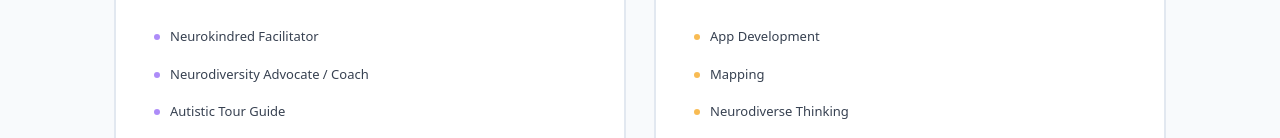
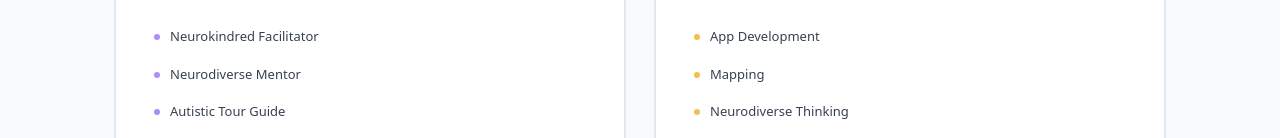
Before and after one commit to kramnoxid/career-plan, a React (Vite) app: page / in a window 1280 px wide. Shown: the part 662-800 px from the top of the page. Built offline with nearby package versions, Linux system fonts and the light colour scheme.

Commit message:
Replace Neurodiversity Advocate with Neurodiverse Mentor in Plan C

```diff
--- a/src/data.js
+++ b/src/data.js
@@ -100,16 +100,16 @@ export const plans = {
         reflections: "Reflections to come.",
       },
       {
-        title: "Neurodiversity Advocate / Coach",
-        sector: "Education / Healthcare / Corporate",
-        background: "Background to come.",
-        summary: "Support neurodivergent individuals or organisations in understanding and embracing different ways of thinking and working.",
-        whyIt: "Highly meaningful; lived experience is a genuine asset rather than a liability.",
-        considerations: "Requires certification/training; emotionally demanding at times.",
-        timeToEntry: "6–12 months",
-        salaryRange: "£35k–£65k employed; higher self-employed",
-        nextSteps: "Research coaching certifications, connect with neurodiversity orgs",
-        reflections: "Reflections to come.",
+        title: "Neurodiverse Mentor",
+        sector: "Coaching",
+        background: "Not sure, something about helping late diagnosed? Or even anyone dealing with a new diagnosis, feel that my own very late diagnosis and high masking, varied career can give some insight for others and may be able to answer questions in a way that can be understood by NT or recently diagnosed??",
+        summary: "Not sure yet.",
+        whyIt: "Get quite a thrill from helping people understand confusing and complex things.",
+        considerations: "TBC.",
+        timeToEntry: "Unknown",
+        salaryRange: "Unknown",
+        nextSteps: "TBC.",
+        reflections: "2026-06-22: Is a recent thought.",
       },
       {
         title: "Autistic Tour Guide",
```
